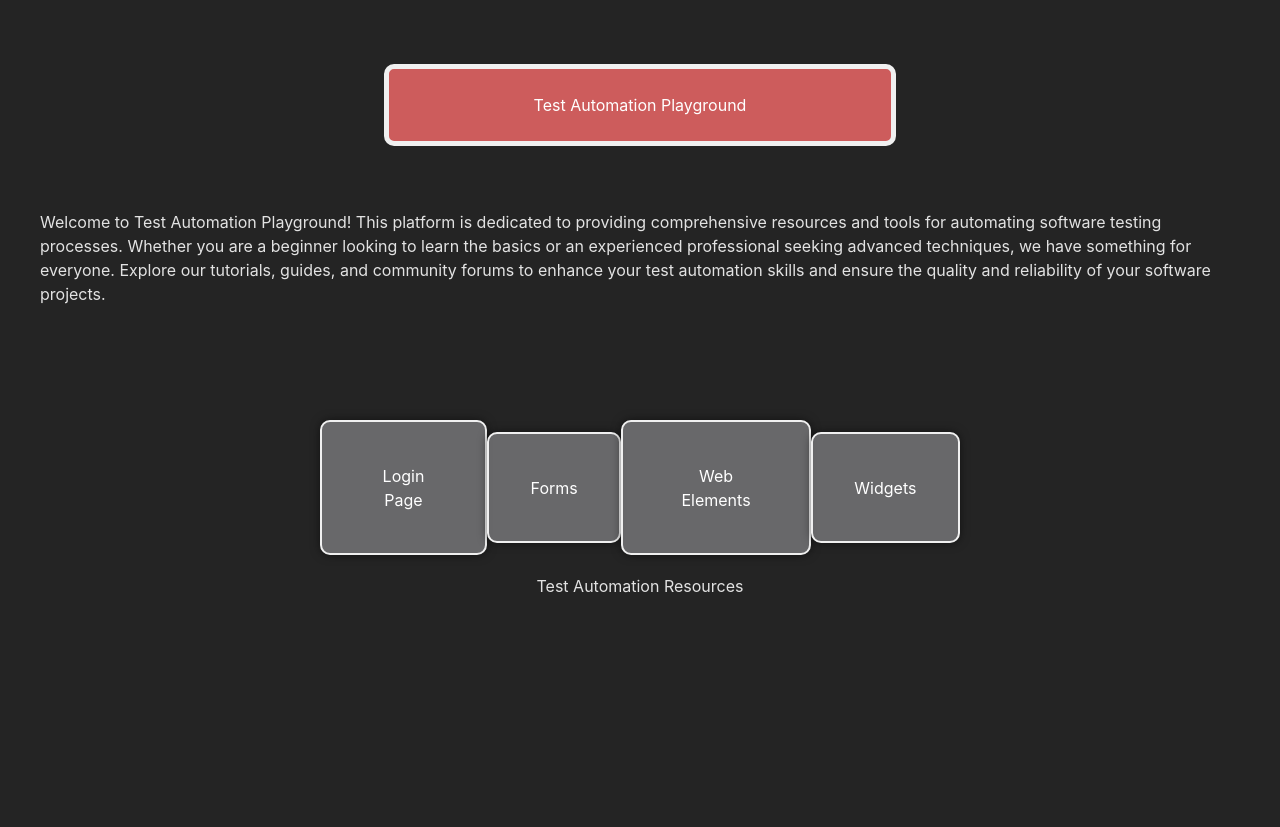
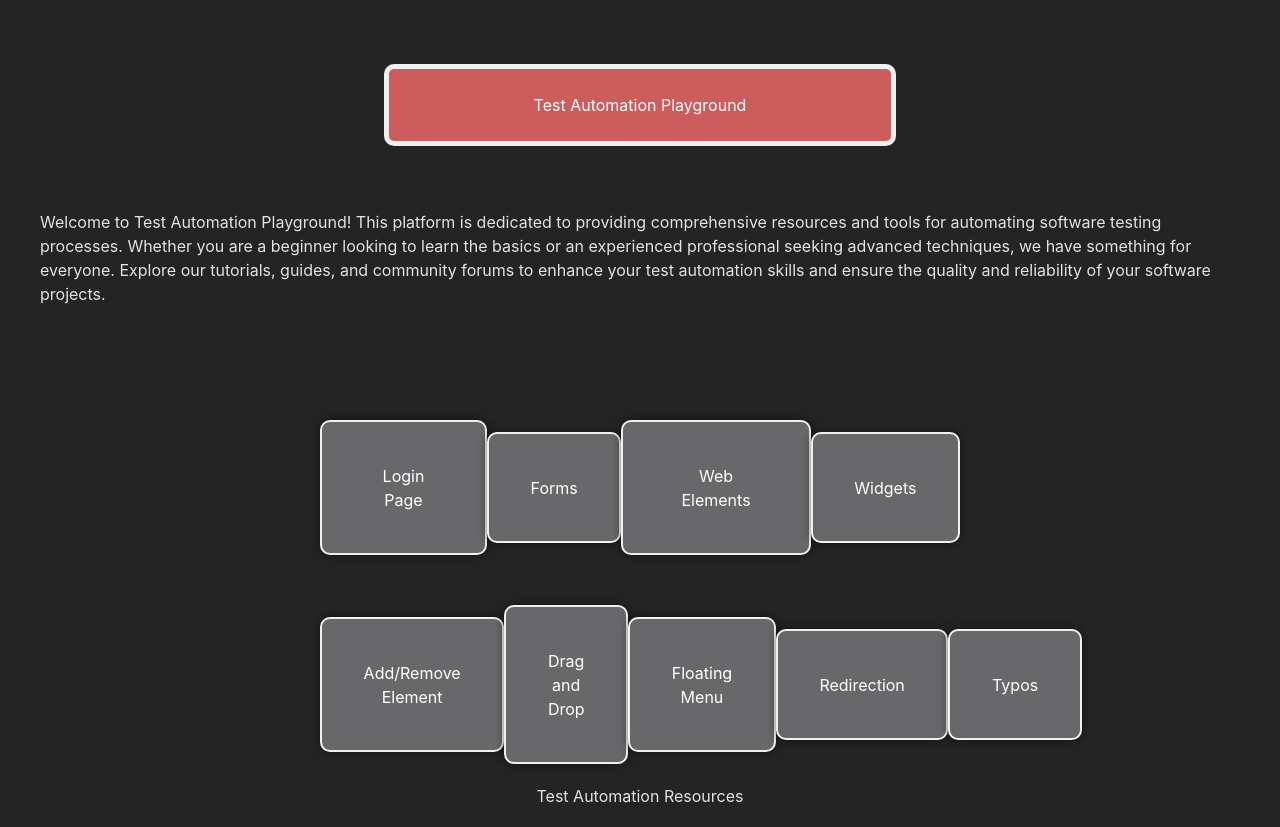
Before and after one commit to shilCode/test_automation_website, a React (Vite) app: page / in a window 1280 px wide. Before the commit the page ends 800 px from the top, so only its background shows below. Built offline with nearby package versions, Linux system fonts and the light colour scheme.

Commit message:
more areas added

```diff
--- a/package.json
+++ b/package.json
@@ -1,3 +1,4 @@
+
 {
   "name": "test_automation_website",
   "private": true,
--- a/src/components/Home.tsx
+++ b/src/components/Home.tsx
@@ -44,7 +44,37 @@ const Home = () => {
                 Widgets
               </Link>
             </Button>
+          </div>
+          <div className="home-links">
             <br />
+            <Button className="button-container-home ">
+              <Link className="p-10" to="/widgets">
+                Add/Remove Element
+              </Link>
+            </Button>
+            <br />
+            <Button className="button-container-home ">
+              <Link className="p-10" to="/widgets">
+                Drag and Drop
+              </Link>
+            </Button>
+            <br />
+            <Button className="button-container-home ">
+              <Link className="p-10" to="/widgets">
+                Floating Menu
+              </Link>
+            </Button>
+            <br />
+            <Button className="button-container-home ">
+              <Link className="p-10" to="/widgets">
+                Redirection
+              </Link>
+            </Button>
+            <Button className="button-container-home ">
+              <Link className="p-10" to="/widgets">
+                Typos
+              </Link>
+            </Button>
           </div>
         </div>
 
```
